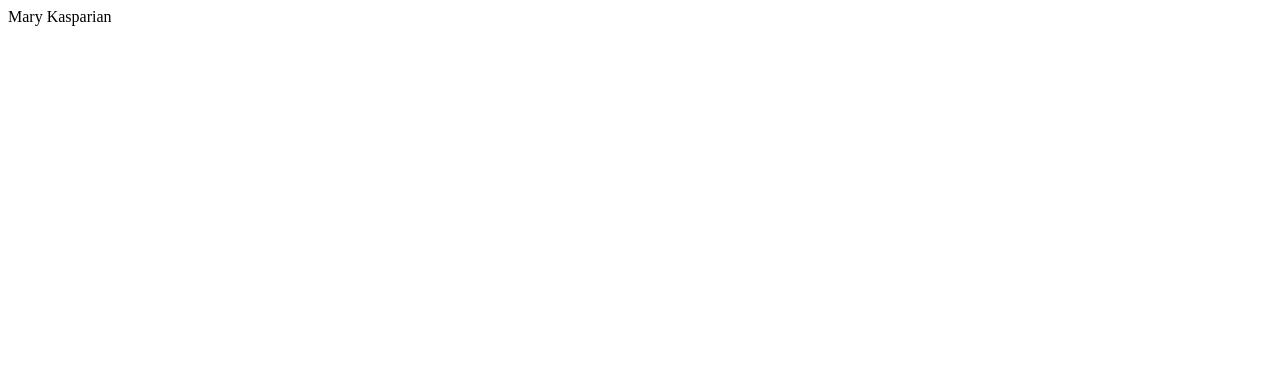
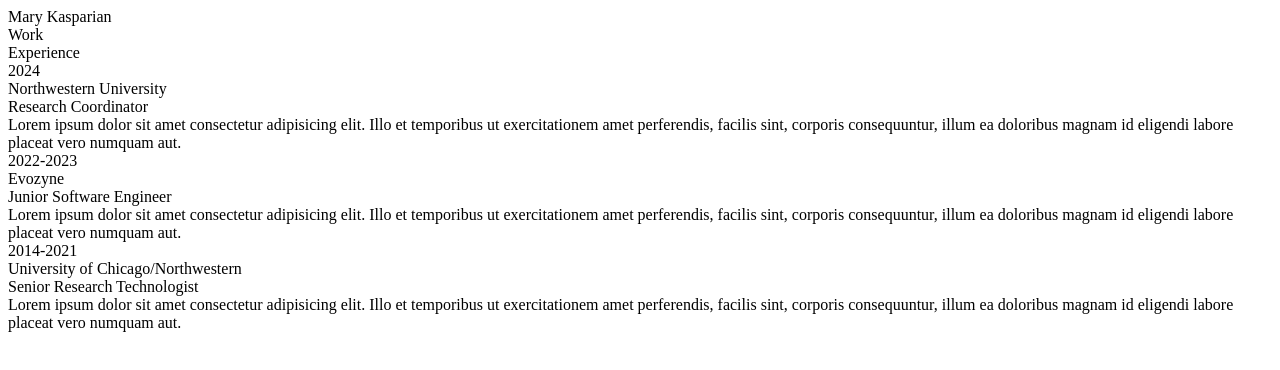
Before and after one commit to marykasp/resume-2024, a plain HTML site: page index.html in a window 1280 px wide. Drawn offline with Linux system fonts and the light colour scheme.

Commit message:
content for work section

```diff
--- a/index.html
+++ b/index.html
@@ -9,6 +9,63 @@
   <body>
     <div class="container">
       <div class="name">Mary <span>Kasparian</span></div>
+      <div class="row-1">
+        <div class="work">
+          <div class="title">
+            Work <br />
+            Experience
+          </div>
+          <div class="list">
+            <div class="item">
+              <div class="year">
+                <span>2024</span>
+              </div>
+              <div class="content">
+                <div class="company">Northwestern University</div>
+                <div class="job">Research Coordinator</div>
+                <div class="description">
+                  Lorem ipsum dolor sit amet consectetur adipisicing elit. Illo
+                  et temporibus ut exercitationem amet perferendis, facilis
+                  sint, corporis consequuntur, illum ea doloribus magnam id
+                  eligendi labore placeat vero numquam aut.
+                </div>
+              </div>
+            </div>
+            <div class="item">
+              <div class="year">
+                <span>2022-2023</span>
+              </div>
+              <div class="content">
+                <div class="company">Evozyne</div>
+                <div class="job">Junior Software Engineer</div>
+                <div class="description">
+                  Lorem ipsum dolor sit amet consectetur adipisicing elit. Illo
+                  et temporibus ut exercitationem amet perferendis, facilis
+                  sint, corporis consequuntur, illum ea doloribus magnam id
+                  eligendi labore placeat vero numquam aut.
+                </div>
+              </div>
+            </div>
+            <div class="item">
+              <div class="year">
+                <span>2014-2021</span>
+              </div>
+              <div class="content">
+                <div class="company">University of Chicago/Northwestern</div>
+                <div class="job">Senior Research Technologist</div>
+                <div class="description">
+                  Lorem ipsum dolor sit amet consectetur adipisicing elit. Illo
+                  et temporibus ut exercitationem amet perferendis, facilis
+                  sint, corporis consequuntur, illum ea doloribus magnam id
+                  eligendi labore placeat vero numquam aut.
+                </div>
+              </div>
+            </div>
+          </div>
+        </div>
+        <div class="intro"></div>
+        <div class="contact"></div>
+      </div>
     </div>
   </body>
 </html>
```
